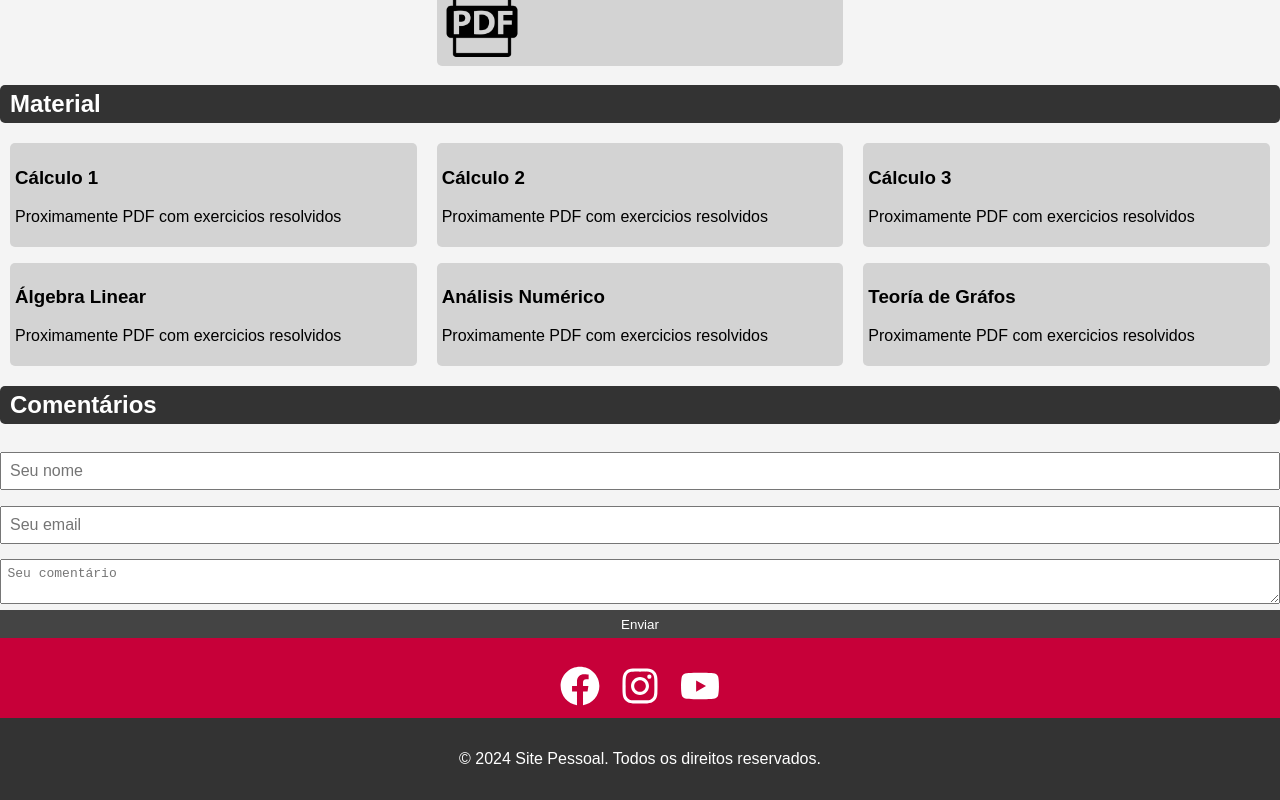
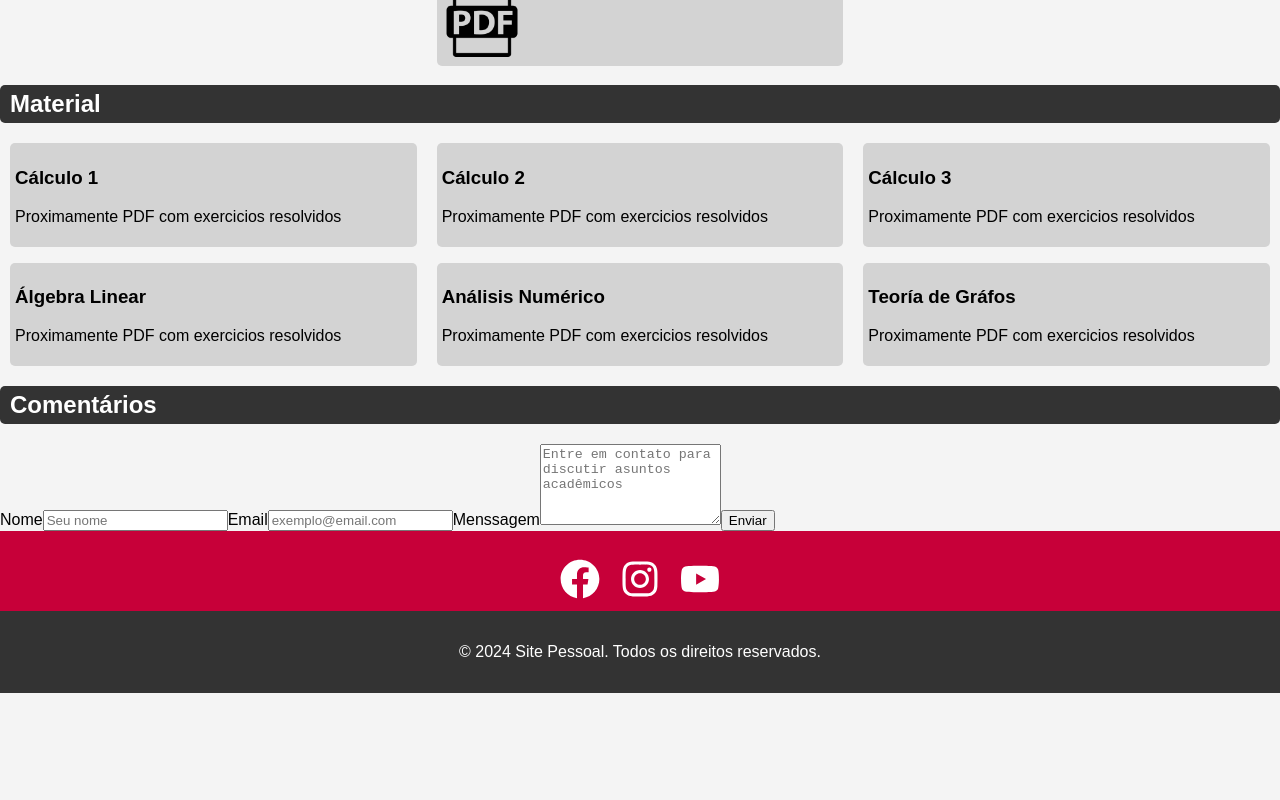
Before and after one commit to Milton-Aguirre/Milton-Aguirre.github.io, a React (Create React App) app: page / in a window 1280 px wide. Shown: the part 1033-1833 px from the top of the page. After the commit the page ends 1726 px from the top, so only its background shows below. Built offline with nearby package versions, Linux system fonts and the light colour scheme.

Commit message:
trocada a logica dos comentários

```diff
--- a/src/App.js
+++ b/src/App.js
@@ -1,6 +1,7 @@
 import React from 'react';
 import './App.css';
 import { FaFacebook, FaInstagram, FaYoutube } from 'react-icons/fa';
+import Contact from './components/contacts';
 
 function App() {
   return (
@@ -150,7 +151,7 @@ function App() {
                 </div>
             </section>
 
-            <section>
+            {/* <section>
               <h2 style={styles.sectionTitle}>Comentários</h2>
               <form style={styles.form}>
                 <input type="text" placeholder="Seu nome" style={styles.input} />
@@ -158,6 +159,11 @@ function App() {
                 <textarea placeholder="Seu comentário" style={styles.textarea}></textarea>
                 <button type="submit" style={styles.button}>Enviar</button>
               </form>
+            </section> */}
+
+            <section>
+              <h2 style={styles.sectionTitle}>Comentários</h2>
+                <Contact/>
             </section>
 
           </div>
```
